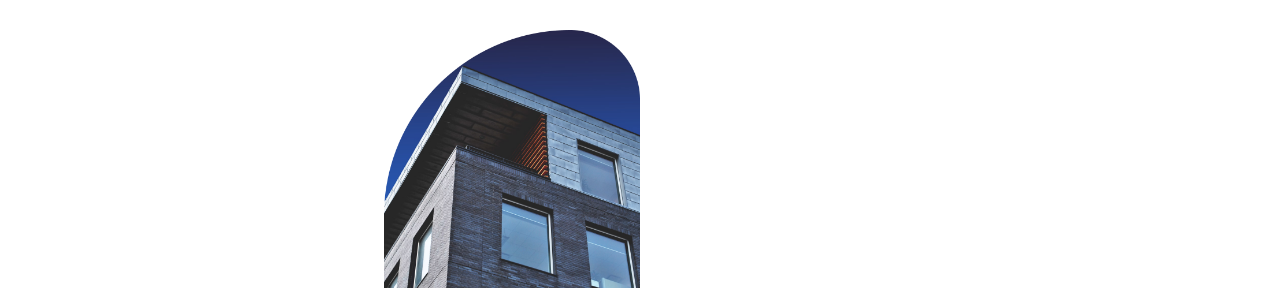
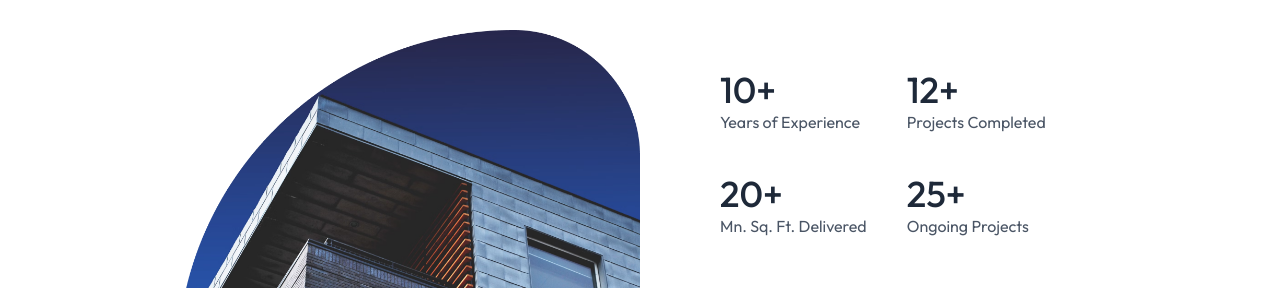
Before and after one commit to AbdullahiAbdulganiyu/Real-Estate, a React (Vite) app: page / in a window 1280 px wide. Shown: the part 970-1258 px from the top of the page. Built offline with nearby package versions, Linux system fonts and the light colour scheme.

Commit message:
adding some divs containing some informations to the About

```diff
--- a/src/components/About.jsx
+++ b/src/components/About.jsx
@@ -22,6 +22,26 @@ const About = () => {
           alt="brand_image"
           className="w-full sm:w-1/2 max-w-lg"
         />
+        <div className="flex flex-col items-center md:items-start mt-10 text-gray-600 ">
+          <div className="grid grid-cols-2 gap-6 md:gap-10 w-full 2xl:pr-28 ">
+            <div>
+              <p className="text-4xl font-medium text-gray-800 ">10+</p>
+              <p>Years of Experience</p>
+            </div>
+            <div>
+              <p className="text-4xl font-medium text-gray-800 ">12+</p>
+              <p>Projects Completed</p>
+            </div>
+            <div>
+              <p className="text-4xl font-medium text-gray-800 ">20+</p>
+              <p>Mn. Sq. Ft. Delivered</p>
+            </div>
+            <div>
+              <p className="text-4xl font-medium text-gray-800 ">25+</p>
+              <p>Ongoing Projects</p>
+            </div>
+          </div>
+        </div>
       </div>
     </div>
   );
```
